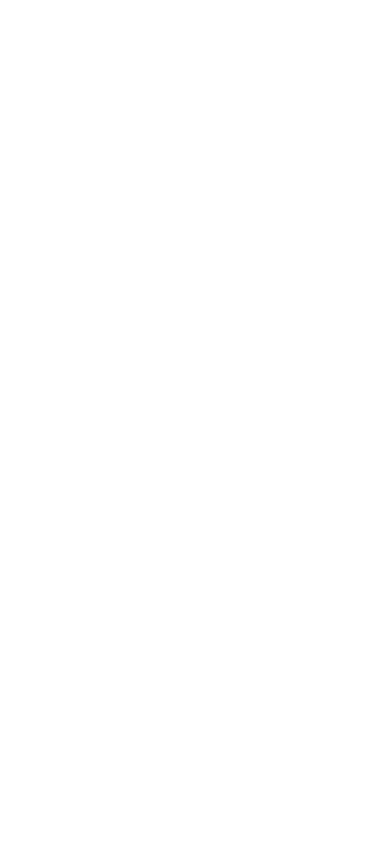
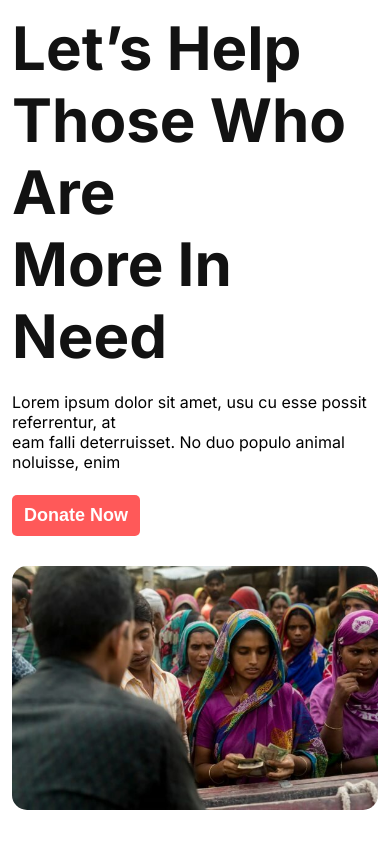
Before and after one commit to Arif1917/donate-responsive, a plain HTML site: page index.html in a window 390 px wide. Drawn offline with Linux system fonts and the light colour scheme.

Commit message:
banner section added

```diff
--- a/index.html
+++ b/index.html
@@ -8,7 +8,18 @@
 </head>
 <body class="inter-font">
     <header>
-
+        <div class="banner-container">
+            <div class="banner-content">
+                <h1 class="banner-title"> Let’s Help <br> Those Who Are <br> More In Need </h1>
+                <p>Lorem ipsum dolor sit amet, usu cu esse possit referrentur, at <br> eam falli deterruisset. No duo populo animal noluisse, enim</p>
+                <div>
+                    <button class="common-button">Donate Now</button>
+                </div>
+            </div>
+            <div class="banner-img">
+                <img src="images/donation1.jpg" alt="">
+            </div>
+        </div>
     </header>
     <main>
 
--- a/styles/style.css
+++ b/styles/style.css
@@ -3,3 +3,93 @@
 .inter-font{
     font-family: "Inter", serif;
 }
+
+*{
+    padding: 0;
+    margin: 0;
+}
+
+/* shared related styles */
+
+
+.common-subtitl{
+
+}
+.common-paragraph{
+    color: rgb(112, 112, 112);
+font-size: 14px;
+font-weight: 300;
+}
+.common-button{
+color: rgb(255, 255, 255);
+font-size: 18px;
+font-weight: 600;
+border-radius: 5px;
+padding: 10px 12px;
+background: rgb(255, 89, 89);
+border: none;
+outline: none;
+}
+
+
+/* banner related style */
+
+.banner-container{
+    display: flex;
+    justify-content: space-between;
+    padding: 35px 120px;
+}
+
+.banner-img img{
+    width: 450px;
+    height: 430px;
+    border-radius: 15px;
+}
+
+.banner-title{
+    color: rgb(18, 18, 18);
+font-family: Inter;
+font-size: 60px;
+font-weight: 700;
+text-align: left;
+}
+
+.banner-content > p{
+    margin-top: 20px;
+    margin-bottom: 23px;
+}
+
+/* for mobile device */
+
+@media screen and (max-width:576px) {
+    .banner-container{
+        flex-direction: column;
+        padding: 12px 12px;
+    }
+    .banner-img img{
+        width: 100%;
+        height: 100%;
+        border-radius: 15px;
+        margin-top: 30px;
+    }
+}
+
+/* for tablet device */
+
+@media screen and (min-width:576px) and (max-width:992px) {
+    .banner-container{
+        flex-direction: column;
+        padding: 12px 12px;
+
+    }
+
+    .banner-content >h1, p, .banner-content > div{
+        text-align: center;
+    }
+    .banner-img img{
+        width: 100%;
+        height: 100%;
+        border-radius: 15px;
+        margin-top: 30px;
+    }
+}
```
